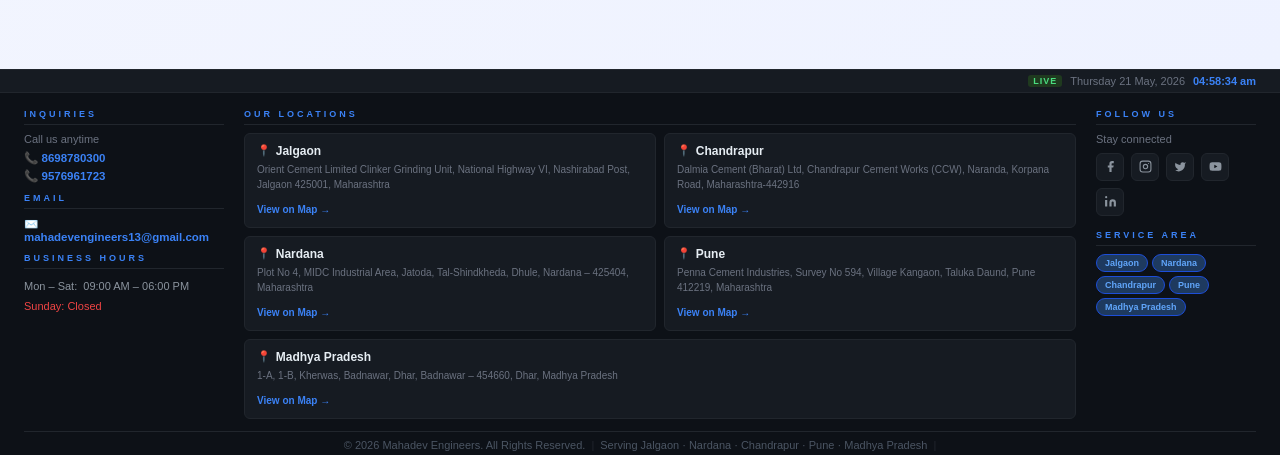
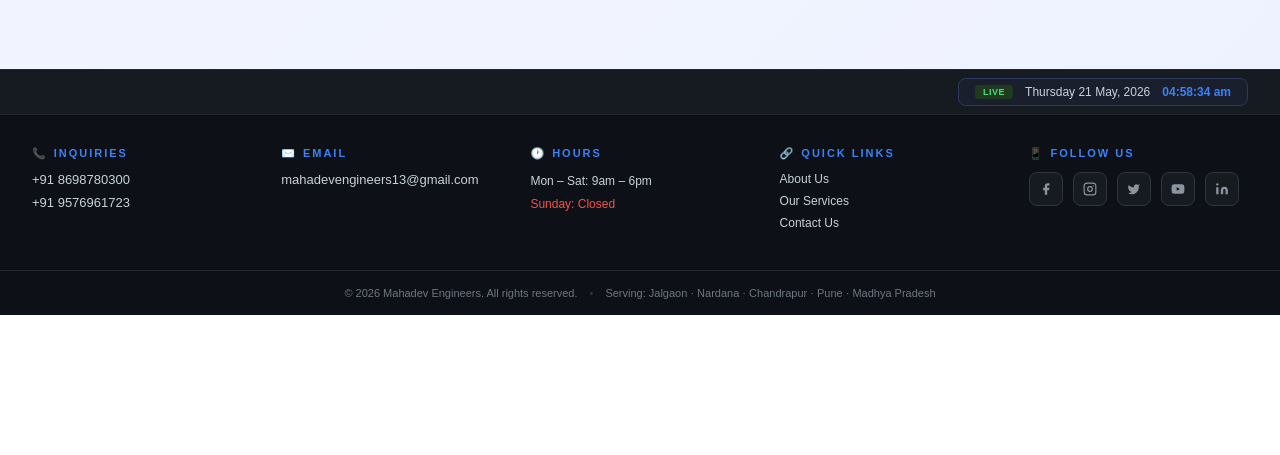
Before and after one commit to mahadevengineers13/Mahadev-Engineers-Website, a React (Vite) app: page /Mahadev-Engineers-Website/contact in a window 1280 px wide. Shown: the part 1154-1609 px from the top of the page. After the commit the page ends 1469 px from the top, so only its background shows below. Built offline with nearby package versions, Linux system fonts and the light colour scheme.

Commit message:
Update Footer.jsx

```diff
--- a/components/Footer.jsx
+++ b/components/Footer.jsx
@@ -24,41 +24,12 @@ const Footer = () => {
       hour12: true,
     });
 
-  const locations = [
-    {
-      city: "Jalgaon",
-      address: "Orient Cement Limited Clinker Grinding Unit, National Highway VI, Nashirabad Post, Jalgaon 425001, Maharashtra",
-      mapUrl: "https://maps.google.com/?q=Orient+Cement+Jalgaon+Maharashtra",
-    },
-    {
-      city: "Chandrapur",
-      address: "Dalmia Cement (Bharat) Ltd, Chandrapur Cement Works (CCW), Naranda, Korpana Road, Maharashtra-442916",
-      mapUrl: "https://maps.google.com/?q=Dalmia+Cement+Chandrapur+Cement+Works+Naranda+Maharashtra",
-    },
-    {
-      city: "Nardana",
-      address: "Plot No 4, MIDC Industrial Area, Jatoda, Tal-Shindkheda, Dhule, Nardana – 425404, Maharashtra",
-      mapUrl: "https://maps.google.com/?q=MIDC+Industrial+Area+Jatoda+Nardana+Dhule+Maharashtra",
-    },
-    {
-      city: "Pune",
-      address: "Penna Cement Industries, Survey No 594, Village Kangaon, Taluka Daund, Pune 412219, Maharashtra",
-      mapUrl: "https://maps.google.com/?q=Penna+Cement+Industries+Kangaon+Daund+Pune+Maharashtra",
-    },
-    {
-      city: "Madhya Pradesh",
-      address: "1-A, 1-B, Kherwas, Badnawar, Dhar, Badnawar – 454660, Dhar, Madhya Pradesh",
-      mapUrl: "https://maps.google.com/?q=Kherwas+Badnawar+Dhar+Madhya+Pradesh+454660",
-      span: true,
-    },
-  ];
-
   const socialLinks = [
     {
       name: "Facebook",
       url: "https://facebook.com",
       icon: (
-        <svg width="13" height="13" fill="currentColor" viewBox="0 0 24 24">
+        <svg width="14" height="14" fill="currentColor" viewBox="0 0 24 24">
           <path d="M18 2h-3a5 5 0 0 0-5 5v3H7v4h3v8h4v-8h3l1-4h-4V7a1 1 0 0 1 1-1h3z" />
         </svg>
       ),
@@ -67,7 +38,7 @@ const Footer = () => {
       name: "Instagram",
       url: "https://instagram.com",
       icon: (
-        <svg width="13" height="13" fill="none" stroke="currentColor" strokeWidth="2" viewBox="0 0 24 24">
+        <svg width="14" height="14" fill="none" stroke="currentColor" strokeWidth="2" viewBox="0 0 24 24">
           <rect x="2" y="2" width="20" height="20" rx="5" ry="5" />
           <circle cx="12" cy="12" r="4" />
           <circle cx="17.5" cy="6.5" r="1" fill="currentColor" stroke="none" />
@@ -78,7 +49,7 @@ const Footer = () => {
       name: "Twitter",
       url: "https://twitter.com",
       icon: (
-        <svg width="13" height="13" fill="currentColor" viewBox="0 0 24 24">
+        <svg width="14" height="14" fill="currentColor" viewBox="0 0 24 24">
           <path d="M22 4s-.7 2.1-2 3.4c1.6 10-9.4 17.3-18 11.6 2.2.1 4.4-.6 6-2C3 15.5.5 9.6 3 5c2.2 2.6 5.6 4.1 9 4-.9-4.2 4-6.6 7-3.8 1.1 0 3-1.2 3-1.2z" />
         </svg>
       ),
@@ -87,7 +58,7 @@ const Footer = () => {
       name: "YouTube",
       url: "https://youtube.com",
       icon: (
-        <svg width="13" height="13" fill="currentColor" viewBox="0 0 24 24">
+        <svg width="14" height="14" fill="currentColor" viewBox="0 0 24 24">
           <path d="M22.54 6.42a2.78 2.78 0 0 0-1.95-1.96C18.88 4 12 4 12 4s-6.88 0-8.59.46a2.78 2.78 0 0 0-1.95 1.96A29 29 0 0 0 1 12a29 29 0 0 0 .46 5.58A2.78 2.78 0 0 0 3.41 19.6C5.12 20 12 20 12 20s6.88 0 8.59-.46a2.78 2.78 0 0 0 1.95-1.95A29 29 0 0 0 23 12a29 29 0 0 0-.46-5.58z" />
           <polygon fill="#0d1117" points="9.75 15.02 15.5 12 9.75 8.98 9.75 15.02" />
         </svg>
@@ -97,7 +68,7 @@ const Footer = () => {
       name: "LinkedIn",
       url: "https://linkedin.com",
       icon: (
-        <svg width="13" height="13" fill="currentColor" viewBox="0 0 24 24">
+        <svg width="14" height="14" fill="currentColor" viewBox="0 0 24 24">
           <path d="M16 8a6 6 0 0 1 6 6v7h-4v-7a2 2 0 0 0-2-2 2 2 0 0 0-2 2v7h-4v-7a6 6 0 0 1 6-6zM2 9h4v12H2z" />
           <circle cx="4" cy="4" r="2" />
         </svg>
@@ -109,208 +80,220 @@ const Footer = () => {
     footer: {
       backgroundColor: "#0d1117",
       borderTop: "1px solid #21262d",
-      fontFamily: "'Segoe UI', Tahoma, Geneva, Verdana, sans-serif",
+      fontFamily: "'Segoe UI', -apple-system, BlinkMacSystemFont, Roboto, sans-serif",
       color: "#8b949e",
     },
     topBar: {
       backgroundColor: "#161b22",
-      padding: "5px 24px",
+      padding: "8px 32px",
       display: "flex",
       justifyContent: "flex-end",
       alignItems: "center",
       borderBottom: "1px solid #21262d",
-      fontSize: "11px",
-      flexWrap: "wrap",
-      gap: "8px",
+    },
+    liveContainer: {
+      display: "flex",
+      alignItems: "center",
+      gap: "12px",
+      backgroundColor: "#1a1f2e",
+      border: "1px solid #2d3a5e",
+      borderRadius: "8px",
+      padding: "6px 16px",
     },
     liveTag: {
       backgroundColor: "#1f3a1f",
       color: "#4ade80",
       fontSize: "9px",
-      padding: "1px 5px",
-      borderRadius: "3px",
+      padding: "2px 8px",
+      borderRadius: "4px",
       fontWeight: "700",
-      letterSpacing: "1px",
+      letterSpacing: "0.5px",
     },
-    mainGrid: {
-      display: "grid",
-      gridTemplateColumns: "200px 1fr 160px",
-      gap: "20px",
-      padding: "16px 24px 12px",
+    mainContainer: {
       maxWidth: "1300px",
       margin: "0 auto",
+      padding: "32px",
+    },
+    singleRow: {
+      display: "flex",
+      justifyContent: "space-between",
+      alignItems: "flex-start",
+      flexWrap: "wrap",
+      gap: "30px",
+    },
+    section: {
+      flex: 1,
+      minWidth: "150px",
     },
     label: {
       color: "#3b82f6",
-      fontSize: "9px",
+      fontSize: "11px",
       fontWeight: "700",
-      letterSpacing: "3px",
+      letterSpacing: "2px",
       textTransform: "uppercase",
-      paddingBottom: "5px",
-      borderBottom: "1px solid #21262d",
-      margin: "0 0 8px 0",
-    },
-    phoneLink: {
-      color: "#3b82f6",
-      textDecoration: "none",
-      fontSize: "11.5px",
-      fontWeight: "600",
+      marginBottom: "12px",
       display: "flex",
       alignItems: "center",
       gap: "6px",
-      marginBottom: "4px",
+    },
+    phoneLink: {
+      color: "#c9d1d9",
+      textDecoration: "none",
+      fontSize: "13px",
+      fontWeight: "500",
+      display: "flex",
+      alignItems: "center",
+      gap: "8px",
+      marginBottom: "8px",
+      transition: "color 0.2s",
     },
     emailLink: {
-      color: "#3b82f6",
+      color: "#c9d1d9",
       textDecoration: "none",
-      fontSize: "11.5px",
-      fontWeight: "600",
+      fontSize: "13px",
+      fontWeight: "500",
       display: "flex",
       alignItems: "center",
-      gap: "6px",
+      gap: "8px",
       marginBottom: "4px",
-    },
-    locCard: {
-      background: "#161b22",
-      border: "1px solid #21262d",
-      borderRadius: "6px",
-      padding: "10px 12px",
-      transition: "border-color 0.2s, background 0.2s",
+      transition: "color 0.2s",
+      wordBreak: "break-all",
     },
     socialBtn: {
-      width: "28px",
-      height: "28px",
-      borderRadius: "6px",
+      width: "34px",
+      height: "34px",
+      borderRadius: "8px",
       backgroundColor: "#161b22",
-      border: "1px solid #21262d",
+      border: "1px solid #30363d",
       display: "flex",
       alignItems: "center",
       justifyContent: "center",
       color: "#8b949e",
       textDecoration: "none",
-      cursor: "pointer",
-      flexShrink: 0,
+      transition: "all 0.2s ease",
+    },
+    quickLink: {
+      color: "#c9d1d9",
+      textDecoration: "none",
+      fontSize: "12px",
+      transition: "color 0.2s",
+      display: "block",
+      marginBottom: "8px",
+    },
+    hoursText: {
+      fontSize: "12px",
+      color: "#c9d1d9",
+      lineHeight: "1.6",
+      margin: 0,
+    },
+    sundayText: {
+      fontSize: "12px",
+      color: "#f85149",
+      marginTop: "6px",
     },
     divider: {
       borderTop: "1px solid #21262d",
-      margin: "0 24px",
     },
     bottomBar: {
       display: "flex",
       justifyContent: "center",
       alignItems: "center",
-      padding: "7px 24px",
+      padding: "16px 32px",
       fontSize: "11px",
-      color: "#4b5563",
-      textAlign: "center",
+      color: "#6e7681",
+      gap: "12px",
       flexWrap: "wrap",
-      gap: "6px",
+    },
+    socialContainer: {
+      display: "flex",
+      gap: "10px",
+      flexWrap: "wrap",
+      marginTop: "4px",
     },
   };
 
   return (
     <footer style={s.footer}>
-
       {/* Live Date & Time Bar */}
       <div style={s.topBar}>
-        <div style={{ display: "flex", alignItems: "center", gap: "8px", color: "#6b7280" }}>
+        <div style={s.liveContainer}>
           <span style={s.liveTag}>LIVE</span>
-          <span style={{ fontSize: "11px" }}>{formatDate(dateTime)}</span>
-          <span style={{ color: "#3b82f6", fontWeight: "700", fontVariantNumeric: "tabular-nums", fontSize: "11px" }}>
+          <span style={{ color: "#c9d1d9", fontSize: "12px" }}>{formatDate(dateTime)}</span>
+          <span style={{ color: "#3b82f6", fontWeight: "600", fontSize: "12px" }}>
             {formatTime(dateTime)}
           </span>
         </div>
       </div>
 
-      {/* Main Grid */}
-      <div style={s.mainGrid}>
+      {/* Main Footer Content - All Sections in Single Row */}
+      <div style={s.mainContainer}>
+        <div style={s.singleRow}>
 
-        {/* Column 1: Contact + Email + Hours */}
-        <div>
-          <p style={s.label}>Inquiries</p>
-          <p style={{ fontSize: "11px", color: "#6b7280", margin: "0 0 6px 0" }}>Call us anytime</p>
+          {/* INQUIRIES Section */}
+          <div style={s.section}>
+            <div style={s.label}>
+              <span>📞</span> INQUIRIES
+            </div>
             <a
               href="tel:8698780300"
               style={s.phoneLink}
-            onMouseEnter={(e) => (e.currentTarget.style.color = "#60a5fa")}
-            onMouseLeave={(e) => (e.currentTarget.style.color = "#3b82f6")}
+              onMouseEnter={(e) => (e.currentTarget.style.color = "#3b82f6")}
+              onMouseLeave={(e) => (e.currentTarget.style.color = "#c9d1d9")}
             >
-            📞 8698780300
+              +91 8698780300
             </a>
             <a
               href="tel:9576961723"
               style={s.phoneLink}
-            onMouseEnter={(e) => (e.currentTarget.style.color = "#60a5fa")}
-            onMouseLeave={(e) => (e.currentTarget.style.color = "#3b82f6")}
+              onMouseEnter={(e) => (e.currentTarget.style.color = "#3b82f6")}
+              onMouseLeave={(e) => (e.currentTarget.style.color = "#c9d1d9")}
             >
-            📞 9576961723
+              +91 9576961723
             </a>
+          </div>
 
-          <div style={{ marginTop: "10px" }}>
-            <p style={s.label}>Email</p>
+          {/* EMAIL Section */}
+          <div style={s.section}>
+            <div style={s.label}>
+              <span>✉️</span> EMAIL
+            </div>
             <a
               href="mailto:mahadevengineers13@gmail.com"
               style={s.emailLink}
-              onMouseEnter={(e) => (e.currentTarget.style.color = "#60a5fa")}
-              onMouseLeave={(e) => (e.currentTarget.style.color = "#3b82f6")}
+              onMouseEnter={(e) => (e.currentTarget.style.color = "#3b82f6")}
+              onMouseLeave={(e) => (e.currentTarget.style.color = "#c9d1d9")}
             >
-              ✉️ mahadevengineers13@gmail.com
+              mahadevengineers13@gmail.com
             </a>
           </div>
 
-          <div style={{ marginTop: "10px" }}>
-            <p style={s.label}>Business Hours</p>
-            <p style={{ fontSize: "11px", color: "#8b949e", lineHeight: "1.8", margin: 0 }}>
-              Mon – Sat: &nbsp;09:00 AM – 06:00 PM<br />
-              <span style={{ color: "#ef4444" }}>Sunday: Closed</span>
+          {/* HOURS Section */}
+          <div style={s.section}>
+            <div style={s.label}>
+              <span>🕐</span> HOURS
+            </div>
+            <p style={s.hoursText}>
+              Mon – Sat: 9am – 6pm
             </p>
-          </div>
+            <p style={s.sundayText}>Sunday: Closed</p>
           </div>
 
-        {/* Column 2: Locations with address + map link */}
-        <div>
-          <p style={s.label}>Our Locations</p>
-          <div style={{ display: "grid", gridTemplateColumns: "1fr 1fr", gap: "8px" }}>
-            {locations.map((loc) => (
-              <div
-                key={loc.city}
-                style={{ ...s.locCard, ...(loc.span ? { gridColumn: "span 2" } : {}) }}
-                onMouseEnter={(e) => {
-                  e.currentTarget.style.borderColor = "#3b82f6";
-                  e.currentTarget.style.background = "#1c2330";
-                }}
-                onMouseLeave={(e) => {
-                  e.currentTarget.style.borderColor = "#21262d";
-                  e.currentTarget.style.background = "#161b22";
-                }}
-              >
-                <div style={{ display: "flex", alignItems: "center", gap: "5px", fontWeight: "700", fontSize: "12px", color: "#e6edf3", marginBottom: "4px" }}>
-                  <span style={{ fontSize: "11px" }}>📍</span>
-                  {loc.city}
+          {/* QUICK LINKS Section */}
+          <div style={s.section}>
+            <div style={s.label}>
+              <span>🔗</span> QUICK LINKS
             </div>
-                <div style={{ fontSize: "10px", color: "#6b7280", lineHeight: "1.5", marginBottom: "7px" }}>
-                  {loc.address}
-                </div>
-                <a
-                  href={loc.mapUrl}
-                  target="_blank"
-                  rel="noopener noreferrer"
-                  style={{ display: "inline-flex", alignItems: "center", gap: "3px", color: "#3b82f6", fontSize: "10px", fontWeight: "600", textDecoration: "none" }}
-                  onMouseEnter={(e) => (e.currentTarget.style.color = "#60a5fa")}
-                  onMouseLeave={(e) => (e.currentTarget.style.color = "#3b82f6")}
-                >
-                  View on Map →
-                </a>
-              </div>
-            ))}
-          </div>
+            <a href="#" style={s.quickLink} onMouseEnter={(e) => (e.currentTarget.style.color = "#3b82f6")} onMouseLeave={(e) => (e.currentTarget.style.color = "#c9d1d9")}>About Us</a>
+            <a href="#" style={s.quickLink} onMouseEnter={(e) => (e.currentTarget.style.color = "#3b82f6")} onMouseLeave={(e) => (e.currentTarget.style.color = "#c9d1d9")}>Our Services</a>
+            <a href="#" style={s.quickLink} onMouseEnter={(e) => (e.currentTarget.style.color = "#3b82f6")} onMouseLeave={(e) => (e.currentTarget.style.color = "#c9d1d9")}>Contact Us</a>
           </div>
 
-        {/* Column 3: Social + Service Area */}
-        <div>
-          <p style={s.label}>Follow Us</p>
-          <p style={{ fontSize: "11px", color: "#6b7280", marginBottom: "8px" }}>Stay connected</p>
-          <div style={{ display: "flex", gap: "7px", flexWrap: "wrap", marginBottom: "14px" }}>
+          {/* FOLLOW US Section */}
+          <div style={s.section}>
+            <div style={s.label}>
+              <span>📱</span> FOLLOW US
+            </div>
+            <div style={s.socialContainer}>
               {socialLinks.map((social) => (
                 <a
                   key={social.name}
@@ -327,35 +310,15 @@ const Footer = () => {
                   onMouseLeave={(e) => {
                     e.currentTarget.style.backgroundColor = "#161b22";
                     e.currentTarget.style.color = "#8b949e";
-                  e.currentTarget.style.borderColor = "#21262d";
+                    e.currentTarget.style.borderColor = "#30363d";
                   }}
                 >
                   {social.icon}
                 </a>
               ))}
             </div>
-
-          <p style={s.label}>Service Area</p>
-          <div style={{ display: "flex", flexWrap: "wrap", gap: "4px" }}>
-            {["Jalgaon", "Nardana", "Chandrapur", "Pune", "Madhya Pradesh"].map((city) => (
-              <span
-                key={city}
-                style={{
-                  backgroundColor: "#1e3a5f",
-                  color: "#60a5fa",
-                  fontSize: "9px",
-                  fontWeight: "600",
-                  padding: "3px 8px",
-                  borderRadius: "20px",
-                  border: "1px solid #1d4ed8",
-                }}
-              >
-                {city}
-              </span>
-            ))}
           </div>
         </div>
-
       </div>
 
       {/* Divider */}
@@ -363,13 +326,10 @@ const Footer = () => {
 
       {/* Bottom Bar */}
       <div style={s.bottomBar}>
-        <span>© 2026 Mahadev Engineers. All Rights Reserved.</span>
-        <span style={{ color: "#21262d" }}>|</span>
-        <span>Serving Jalgaon · Nardana · Chandrapur · Pune · Madhya Pradesh</span>
-        <span style={{ color: "#21262d" }}>|</span>
-
+        <span>© 2026 Mahadev Engineers. All rights reserved.</span>
+        <span style={{ color: "#30363d" }}>•</span>
+        <span>Serving: Jalgaon · Nardana · Chandrapur · Pune · Madhya Pradesh</span>
       </div>
-
     </footer>
   );
 };
```
Lines whose indentation alone changed are shown as unchanged.
